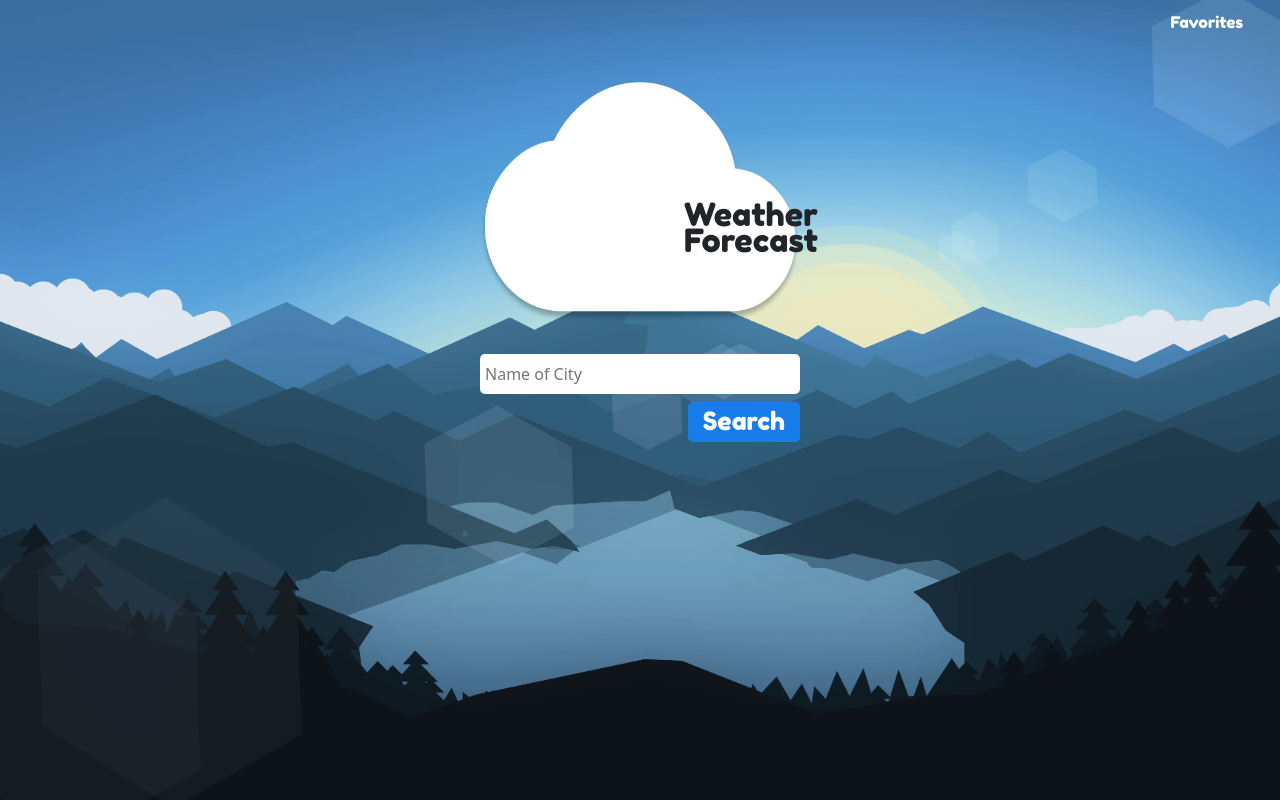
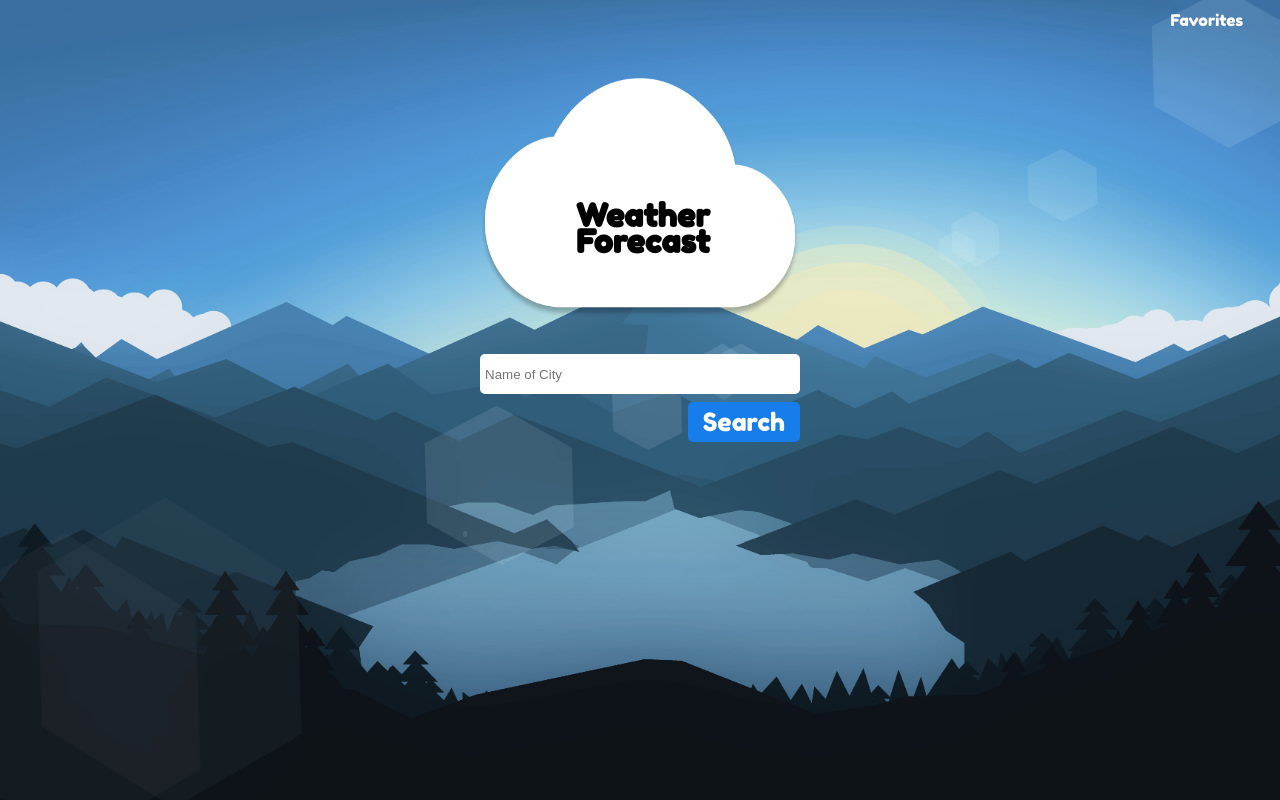
Before and after one commit to brandonechin/Weather-Forecast, a website: page index.html in a window 1280 px wide. Drawn offline with nearby package versions, Linux system fonts and the light colour scheme.

Commit message:
Removed bootstrap link and adjusted search page HTML classes and CSS ruleset

```diff
--- a/css/styles.css
+++ b/css/styles.css
@@ -43,8 +43,8 @@ li {
   font-family: "Fredoka one", sans-serif;
   line-height: 1.2rem;
   position: absolute;
-  top: 8rem;
-  left: 14.7rem;
+  top: 7rem;
+  right: -3.4rem;
 }
 
 .weather-forecast-nav-text {
@@ -73,6 +73,7 @@ li {
   height: 2rem;
   width: 5rem;
   border-radius: 5px;
+  cursor: pointer;
 }
 
 .favorites {
@@ -134,6 +135,10 @@ li {
 
 .justify-center {
   justify-content: center;
+}
+
+.space-around {
+  justify-content: space-around;
 }
 
 .delete-buttons {
@@ -250,8 +255,8 @@ li {
     font-family: "Fredoka one", sans-serif;
     line-height: 1.6rem;
     position: absolute;
-    top: 10.5rem;
-    left: 42rem;
+    top: 9.5rem;
+    left: -4rem;
   }
 
   .position-absolute {
@@ -288,6 +293,7 @@ li {
     height: 2.5rem;
     width: 7rem;
     border-radius: 5px;
+    cursor: pointer;
   }
 
   .column-two-third {
--- a/index.html
+++ b/index.html
@@ -4,12 +4,11 @@
   <meta charset="UTF-8">
   <meta name="viewport" content="width=device-width, initial-scale=1.0">
   <title>AJAX Project</title>
-  <link href="https://cdn.jsdelivr.net/npm/bootstrap@5.3.0-alpha1/dist/css/bootstrap.min.css" rel="stylesheet"
-    integrity="sha384-GLhlTQ8iRABdZLl6O3oVMWSktQOp6b7In1Zl3/Jr59b6EGGoI1aFkw7cmDA6j6gD" crossorigin="anonymous">
+  <!-- <link href="https://cdn.jsdelivr.net/npm/bootstrap@5.3.0-alpha1/dist/css/bootstrap.min.css" rel="stylesheet"
+    integrity="sha384-GLhlTQ8iRABdZLl6O3oVMWSktQOp6b7In1Zl3/Jr59b6EGGoI1aFkw7cmDA6j6gD" crossorigin="anonymous"> -->
   <link rel="stylesheet" href="https://cdnjs.cloudflare.com/ajax/libs/font-awesome/6.0.0/css/all.min.css"
     integrity="sha512-9usAa10IRO0HhonpyAIVpjrylPvoDwiPUiKdWk5t3PyolY1cOd4DSE0Ga+ri4AuTroPR5aQvXU9xC6qOPnzFeg=="
     crossorigin="anonymous" referrerpolicy="no-referrer" />
-  <link rel="icon" href="images/favicon.ico">
   <link href="https://fonts.googleapis.com/css2?family=Fredoka+One&display=swap" rel="stylesheet">
   <link rel="stylesheet" href="css/reset.css">
   <link rel="stylesheet" href="css/layout.css">
@@ -60,20 +59,20 @@
   <main class="container">
     <div id="search-page" class="">
       <form id="weather-form">
-        <div class="row">
-          <div id="cloud-image" class="column-full text-align-center position-relative">
+        <div class="row justify-center">
+          <div id="cloud-image" class="column-full position-relative">
             <img class="cloud-image" src="/images/cloud.png" alt="cloud">
           </div>
           <div class="position-absolute">
             <h1 class="weather-forecast-text">Weather<br>Forecast</h1>
           </div>
         </div>
-        <div class="row">
+        <div class="row justify-center">
           <div class="column-full text-align-center">
             <input id="city-input" class="text-box" required type="text" name="city-input" placeholder="Name of City">
           </div>
         </div>
-        <div class="row">
+        <div class="row space-around">
           <div class="column-full text-align-center">
             <button class="search-button">Search</button>
           </div>
```
